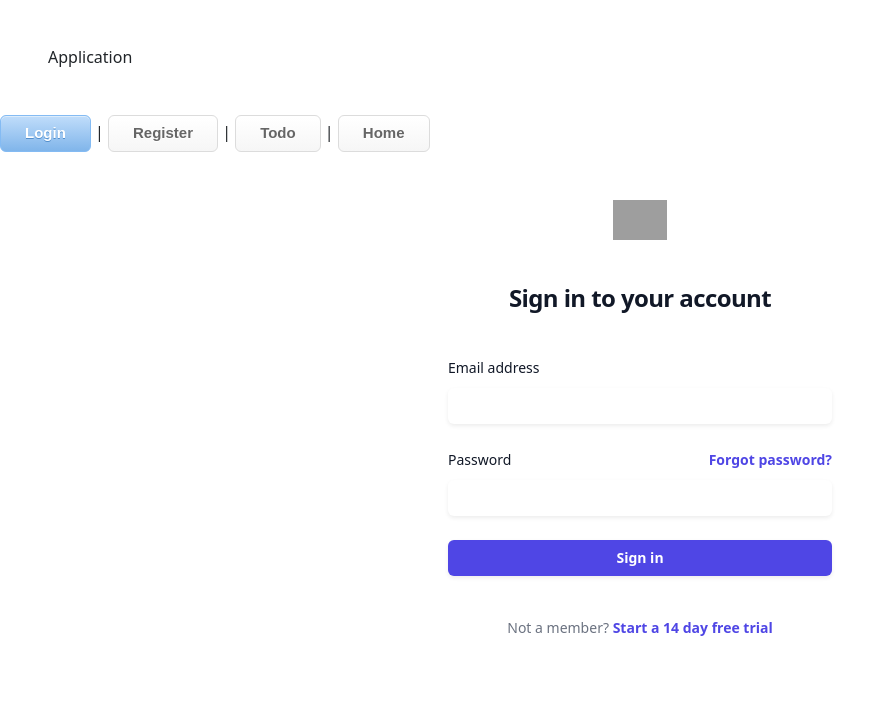
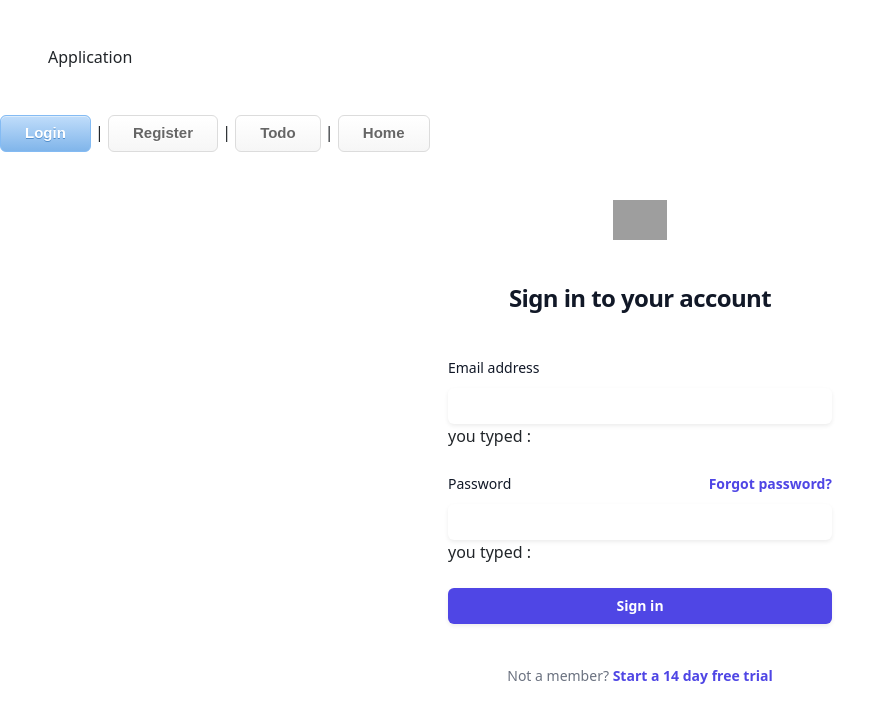
Before and after one commit to Web-Programming/express-project-UsmanYap, an Angular app in the folder frontend/: page /login in a window 1280 px wide. Shown: the top 722 px of the page, without its empty margins (0-895 px from the left). Built offline with nearby package versions, Linux system fonts and the light colour scheme; grey boxes are pictures that could not be loaded.

Commit message:
form module

```diff
--- a/frontend/src/app/login/login.component.html
+++ b/frontend/src/app/login/login.component.html
@@ -35,7 +35,7 @@
   </div>
 
   <div class="mt-10 sm:mx-auto sm:w-full sm:max-w-sm">
-    <form class="space-y-6" action="#" method="POST">
+    <form [formGroup]="formLogin" class="space-y-6" action="#" method="POST">
       <div>
         <label
           for="email"
@@ -50,7 +50,9 @@
             autocomplete="email"
             required
             class="block w-full rounded-md border-0 py-1.5 text-gray-900 shadow-sm ring-1 ring-inset ring-gray-300 placeholder:text-gray-400 focus:ring-2 focus:ring-inset focus:ring-indigo-600 sm:text-sm sm:leading-6"
+            formControlName="email"
           />
+          you typed :{{ formLogin.value.email }}
         </div>
       </div>
 
@@ -77,7 +79,9 @@
             autocomplete="current-password"
             required
             class="block w-full rounded-md border-0 py-1.5 text-gray-900 shadow-sm ring-1 ring-inset ring-gray-300 placeholder:text-gray-400 focus:ring-2 focus:ring-inset focus:ring-indigo-600 sm:text-sm sm:leading-6"
+            formControlName="pass"
           />
+          you typed :{{ formLogin.value.pass }}
         </div>
       </div>
 
--- a/frontend/src/app/login/login.component.ts
+++ b/frontend/src/app/login/login.component.ts
@@ -1,10 +1,24 @@
 import { Component } from '@angular/core';
-
+import { FormControl } from '@angular/forms';
+import { FormGroup } from '@angular/forms';
 @Component({
   selector: 'app-login',
   templateUrl: './login.component.html',
-  styleUrls: ['./login.component.css']
+  styleUrls: ['./login.component.css'],
 })
 export class LoginComponent {
+  email = 'usmantest@gmail.com';
+  password = '';
 
+  model = { email: '', password: '' };
+
+  //reactive form
+  myemail = new FormControl('');
+  mypass = new FormControl('');
+
+  //grouping form
+  formLogin = new FormGroup({
+    email: new FormControl(''),
+    pass: new FormControl(''),
+  });
 }
--- a/frontend/src/app/todo/todo.component.html
+++ b/frontend/src/app/todo/todo.component.html
@@ -33,10 +33,13 @@
         </button>
       </div>
       <div class="flex mb-4 items-center">
-        <p class="w-full line-through text-green">
+        <p class="w-full line-through text-green" *ngFor="let item of todos">
           Submit Todo App Component to Tailwind Components
         </p>
         <button
+          {{
+          item
+          }}
           class="flex-no-shrink p-2 ml-4 mr-2 border-2 rounded hover:text-white text-grey border-grey hover:bg-grey"
         >
           Not Done
--- a/frontend/src/app/todo/todo.component.ts
+++ b/frontend/src/app/todo/todo.component.ts
@@ -3,8 +3,8 @@ import { Component } from '@angular/core';
 @Component({
   selector: 'app-todo',
   templateUrl: './todo.component.html',
-  styleUrls: ['./todo.component.css']
+  styleUrls: ['./todo.component.css'],
 })
 export class TodoComponent {
-
+  todos = ['<amcomg', 'asdasdasd', 'mancing'];
 }
```
Also changed, not shown: frontend/src/app/app.module.ts (+5 -8 lines).
